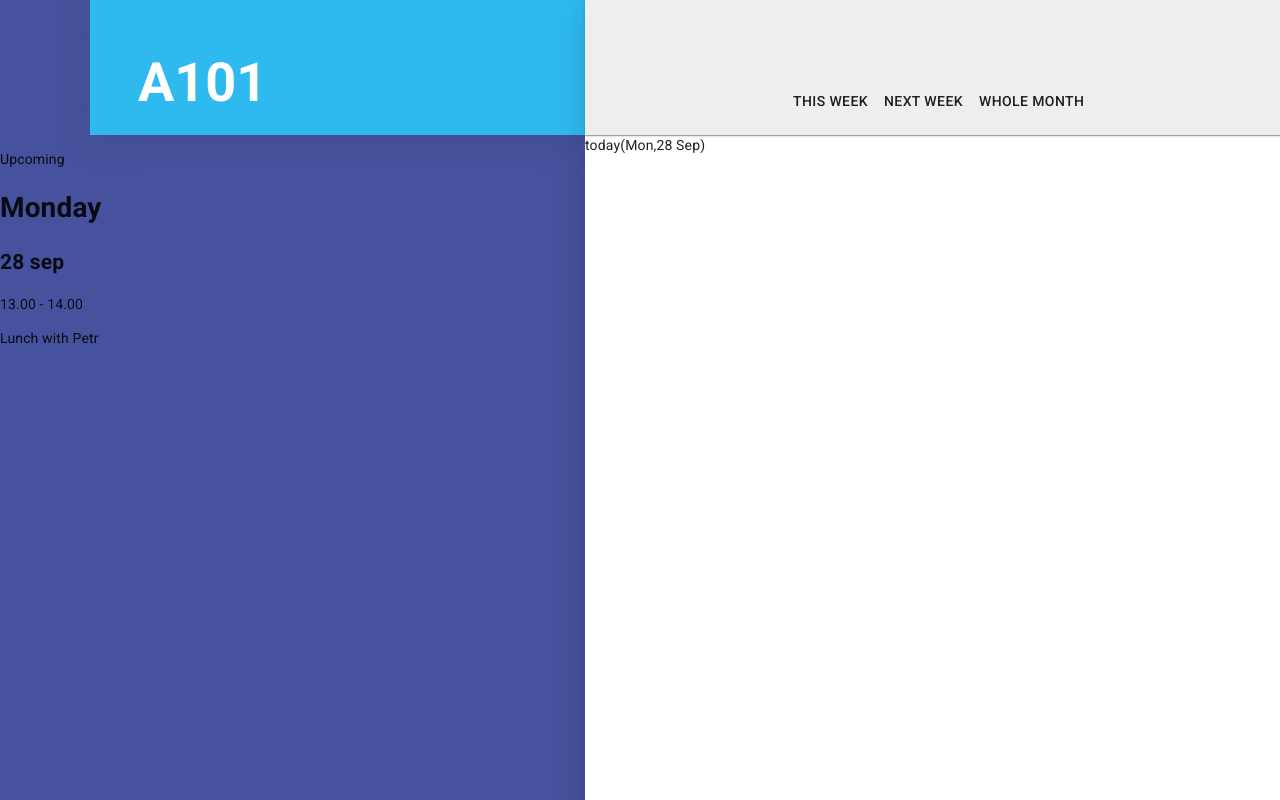
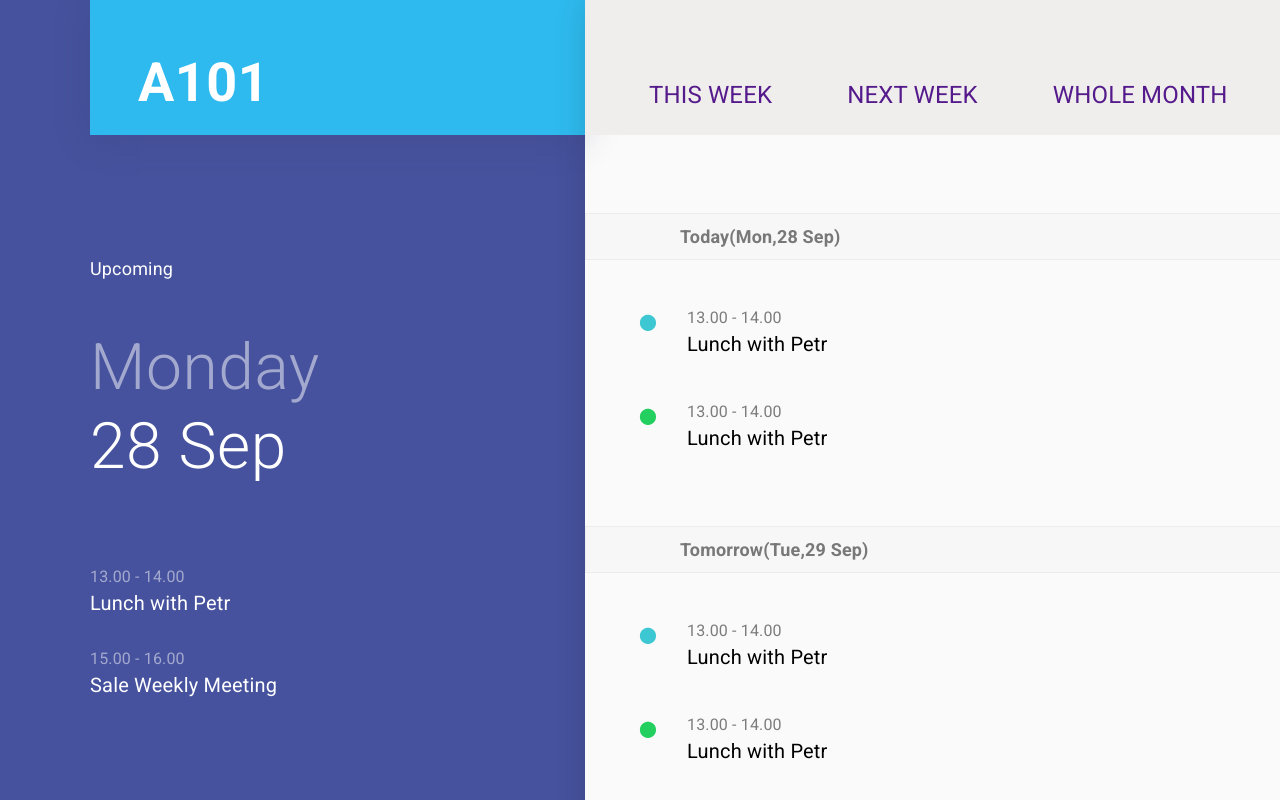
Before and after one commit to daratchanan/frontendTest, a React (Create React App) app: page / in a window 1280 px wide. Shown: the top 800 px of the page. Built offline with nearby package versions, Linux system fonts and the light colour scheme.

Commit message:
update_booking

```diff
--- a/package.json
+++ b/package.json
@@ -11,6 +11,7 @@
     "axios": "^0.21.1",
     "react": "^17.0.1",
     "react-dom": "^17.0.1",
+    "react-router-dom": "^5.2.0",
     "react-scripts": "4.0.1",
     "web-vitals": "^0.2.4"
   },
--- a/src/page/Front_endTest.js
+++ b/src/page/Front_endTest.js
@@ -1,118 +1,292 @@
 import React from 'react'
 import { makeStyles } from '@material-ui/core/styles';
-import AppBar from '@material-ui/core/AppBar';
-import Toolbar from '@material-ui/core/Toolbar';
 import Typography from '@material-ui/core/Typography';
-import Button from '@material-ui/core/Button';
+import { Box } from '@material-ui/core';
+import { BrowserRouter, Link } from 'react-router-dom';
 
 
 const useStyle = makeStyles({
-   // mainContainer: {
-   //    width: "1671px",
-   //    height: "1253px",
-   //    background: "radial - gradient(75.44 % 75.44 % at 30.03 % 0 %, rgba(255, 255, 255, 0.2) 0 %, rgba(255, 255, 255, 0) 100 %), linear- gradient(236.58deg, #BCBFC8 10.31 %, #91A2C6 90.59 %), #B9BDC8",
-   // },
    container: {
       width: "1479px",
       height: "1004px",
       display: "flex",
-      //margin: "123px 0 126px 96px",
       margin: "0 auto",
-      background: "#EFEEEC",
    },
    left: {
       width: "585px",
       height: "1004px",
       background: "#46529D",
+      display: "flex",
+   },
+   lh: {
+      marginLeft: "90px",
    },
    leftHeader: {
       width: "495px",
       height: "135px",
-      marginLeft: "90px",
       background: "#2EBAEE",
       boxShadow: "0px 4px 32px rgba(57, 64, 111, 0.25)",
+      overflow: "hidden",
    },
-   room: {
-      width: "130px",
-      height: "54px",
-      paddingTop: "56px",
-      paddingLeft:"48px",
-      fontFamily: "Roboto",
-      fontSstyle: "normal",
+   roomLabel: {
+      marginTop: "56px",
+      marginLeft: "48px",
       fontWeight: "bold",
       fontSize: "54px",
       lineHeight: "100%",
       color: "#FFFFFF",
    },
+   upComing: {
+      marginTop: "125px",
+      fontSize: "18px",
+      lineHeight: " 100%",
+      color: "#FFFFFF",
+   },
+   day: {
+      width: "226px",
+      height: "64px",
+      marginTop: "58px",
+      fontWeight: "300",
+      fontSize: "64px",
+      lineHeight: "100%",
+      color: "#FFFFFF",
+      opacity: "0.5",
+   },
+   date: {
+      marginTop: "15px",
+      fontWeight: "300",
+      fontSize: "64px",
+      lineHeight: "100%",
+      color: "#FFFFFF",
+   },
+   bookingDetail: {
+      marginTop: "90px",
+   },
+   bookingList: {
+      marginBottom: "38px",
+   },
+   time: {
+      fontSize: "16px",
+      lineHeight: "100%",
+      color: "#FFFFFF",
+      opacity: "0.5",
+   },
+   bookingTitle: {
+      marginTop: "8px",
+      fontSize: "20px",
+      lineHeight: "100%",
+      color: "#FFFFFF",
+   },
    right: {
       width: "100%",
-      background: "#FFFFFF",
       boxShadow: "0px 0px 30px rgba(0, 0, 0, 0.14)",
    },
    rightHeader: {
       height: "135px",
       background: "#EFEEEC",
+      display: "flex",
+      justifyContent: "flex-end",
+      flexDirection: "column",
+      paddingBottom: "28px"
    },
-   week: {
-      paddingTop: "83px",
-      paddingLeft: "200px"
+   menu: {
+      marginLeft: "64px",
+      lineHeight: "100%",
+      fontSize: "24px",
+      textTransform: "uppercase",
    },
-   today: {
+   menuLink: {
+      textDecoration: "none",
+   },
+   menuLinkGap: {
+      paddingLeft: "75px",
+   },
+   dayLabel: {
+      marginTop: "78px",
+      display: "flex",
+      alignItems: "center",
       background: "#F7F7F7",
       border: "1px solid #ECECEC",
-      boxSizing: "border-box",
-      position: "absolute",
-      width: "893px",
+      width: "100%",
       height: "47px",
-      left: "682px",
-      top: "336px",
-   }
-
+   },
+   dateLabel: {
+      marginLeft: "94px",
+      fontSize: "18px",
+      fontWeight: "bold",
+      color: "#787878",
+      lineHeight: "100%",
+   },
+   bookingDetailRight: {
+      marginTop: "50px",
+   },
+   bookingListRight: {
+      marginBottom: "38px",
+      display: "flex",
+   },
+   marking: {
+      marginLeft: "54px",
+   },
+   timeRight: {
+      fontSize: "16px",
+      lineHeight: "100%",
+      color: "#000",
+      opacity: "0.5",
+   },
+   bookingTitleRight: {
+      marginTop: "8px",
+      fontSize: "20px",
+      lineHeight: "100%",
+      color: "#000",
+   },
 })
-
 
 function Front_endTest() {
    const classes = useStyle();
 
    return (
-      <div >
+      <div>
          <div className={classes.container}>
             <div className={classes.left}>
-               <div className={classes.leftHeader}>
-                  <Typography variant="h3" className={classes.room}>
-                     A101
-                  </Typography>
-               </div>
-               <div>
-                  <p>Upcoming</p>
-                  <h1>Monday</h1>
-                  <h2>28 sep</h2>
-               </div>
-               <div>
-                  <div>
-                     <p>13.00 - 14.00</p>
-                     <p>Lunch with Petr</p>
+               <div className={classes.lh}>
+                  <div className={classes.leftHeader}>
+                     <Typography className={classes.roomLabel}>
+                        A101
+                     </Typography>
                   </div>
 
+                  <Typography className={classes.upComing}>
+                     Upcoming
+                  </Typography>
+
+                  <Typography className={classes.day}>
+                     Monday
+                  </Typography>
+
+                  <Typography className={classes.date}>
+                     28 Sep
+                  </Typography>
+
+                  <Box component="div" className={classes.bookingDetail}>
+                     <Box component="div" className={classes.bookingList}>
+                        <Typography className={classes.time}>
+                           13.00 - 14.00
+                        </Typography>
+                        <Typography className={classes.bookingTitle}>
+                           Lunch with Petr
+                        </Typography>
+                     </Box>
+                     <Box component="div" className={classes.bookingList}>
+                        <Typography className={classes.time}>
+                           15.00 - 16.00
+                        </Typography>
+                        <Typography className={classes.bookingTitle}>
+                           Sale Weekly Meeting
+                        </Typography>
+                     </Box>
+                  </Box>
                </div>
             </div>
 
             <div className={classes.right}>
-               <AppBar position="static" className={classes.rightHeader} elevation={1}>
-                  <Toolbar className={classes.week}>
-                     <Button >this week</Button>
-                     <Button >next week</Button>
-                     <Button >whole month</Button>
-                  </Toolbar>
-               </AppBar>
-               <div >
-                  <Typography variant="body2" >
-                     today(Mon,28 Sep)
-               </Typography>
-               </div>
+               <BrowserRouter>
+                  <Box component="div" className={classes.rightHeader}>
+                     <nav className={classes.menu}>
+                        <Link className={classes.menuLink}>this week</Link>
+                        <Link className={`${classes.menuLink} ${classes.menuLinkGap}`}>next week</Link>
+                        <Link className={`${classes.menuLink} ${classes.menuLinkGap}`}>whole month</Link>
+                     </nav>
+                  </Box>
+               </BrowserRouter>
+
+               <Box component="div">
+                  <Box component="div" className={classes.dayLabel}>
+                     <Typography className={classes.dateLabel} >
+                        Today(Mon,28 Sep)
+                  </Typography>
+                  </Box>
+
+                  <Box component="div" className={classes.bookingDetailRight}>
+                     <Box component="div" className={classes.bookingListRight}>
+                        <Box component="div">
+                           <Typography className={classes.marking} style={{ color: "#3DC7D2" }}>
+                              ⬤
+                     </Typography>
+                        </Box>
+                        <Box component="div" style={{ marginLeft: "30px" }}>
+                           <Typography className={classes.timeRight}>
+                              13.00 - 14.00
+                        </Typography>
+                           <Typography className={classes.bookingTitleRight}>
+                              Lunch with Petr
+                        </Typography>
+                        </Box>
+                     </Box>
+                  </Box>
+
+                  <Box component="div" className={classes.bookingDetailRight}>
+                     <Box component="div" className={classes.bookingListRight}>
+                        <Box component="div">
+                           <Typography className={classes.marking} style={{ color: "#23CF5F" }}>
+                              ⬤
+                     </Typography>
+                        </Box>
+                        <Box component="div" style={{ marginLeft: "30px" }}>
+                           <Typography className={classes.timeRight}>
+                              13.00 - 14.00
+                        </Typography>
+                           <Typography className={classes.bookingTitleRight}>
+                              Lunch with Petr
+                        </Typography>
+                        </Box>
+                     </Box>
+                  </Box>
+               </Box>
+
+               <Box component="div">
+                  <Box component="div" className={classes.dayLabel}>
+                     <Typography className={classes.dateLabel} >
+                        Tomorrow(Tue,29 Sep)
+                  </Typography>
+                  </Box>
+
+                  <Box component="div" className={classes.bookingDetailRight}>
+                     <Box component="div" className={classes.bookingListRight}>
+                        <Box component="div">
+                           <Typography className={classes.marking} style={{ color: "#3DC7D2" }}>
+                              ⬤
+                     </Typography>
+                        </Box>
+                        <Box component="div" style={{ marginLeft: "30px" }}>
+                           <Typography className={classes.timeRight}>
+                              13.00 - 14.00
+                        </Typography>
+                           <Typography className={classes.bookingTitleRight}>
+                              Lunch with Petr
+                        </Typography>
+                        </Box>
+                     </Box>
+                  </Box>
+
+                  <Box component="div" className={classes.bookingDetailRight}>
+                     <Box component="div" className={classes.bookingListRight}>
+                        <Box component="div">
+                           <Typography className={classes.marking} style={{ color: "#23CF5F" }}>
+                              ⬤
+                     </Typography>
+                        </Box>
+                        <Box component="div" style={{ marginLeft: "30px" }}>
+                           <Typography className={classes.timeRight}>
+                              13.00 - 14.00
+                        </Typography>
+                           <Typography className={classes.bookingTitleRight}>
+                              Lunch with Petr
+                        </Typography>
+                        </Box>
+                     </Box>
+                  </Box>
+               </Box>
             </div>
-
-
          </div>
       </div>
    )
```
Also changed, not shown: 2 other files (tests, documents, lock files or other folders).
